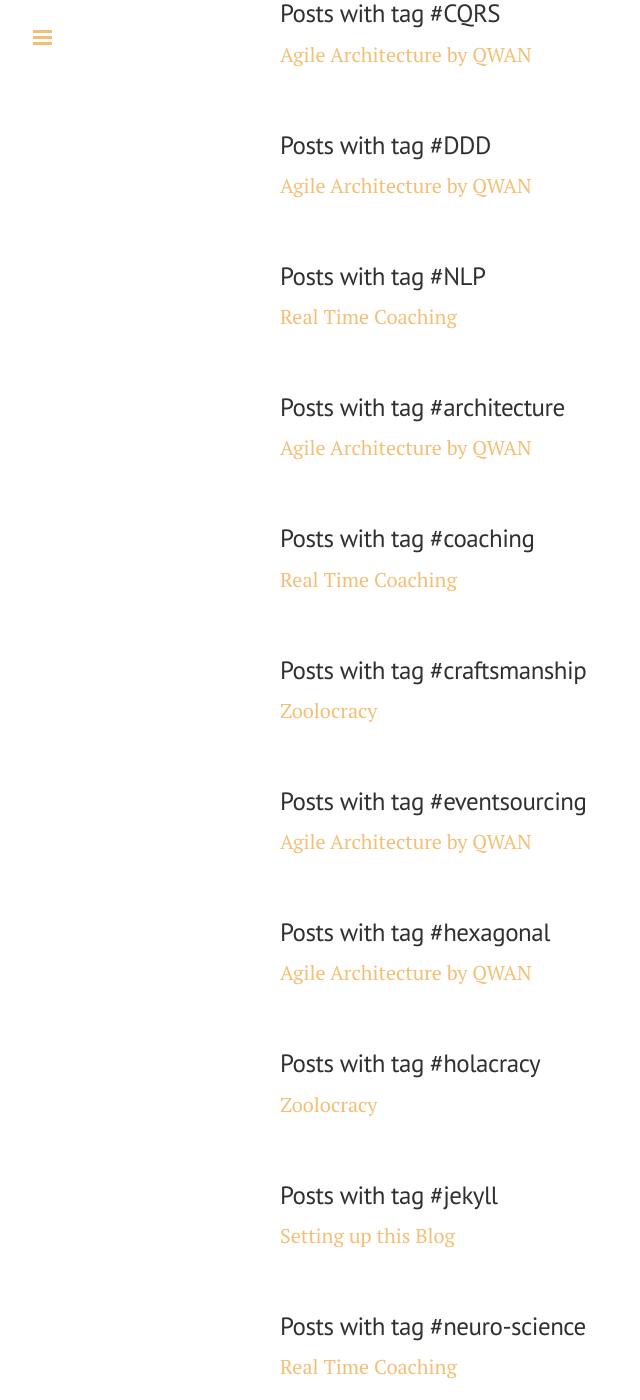
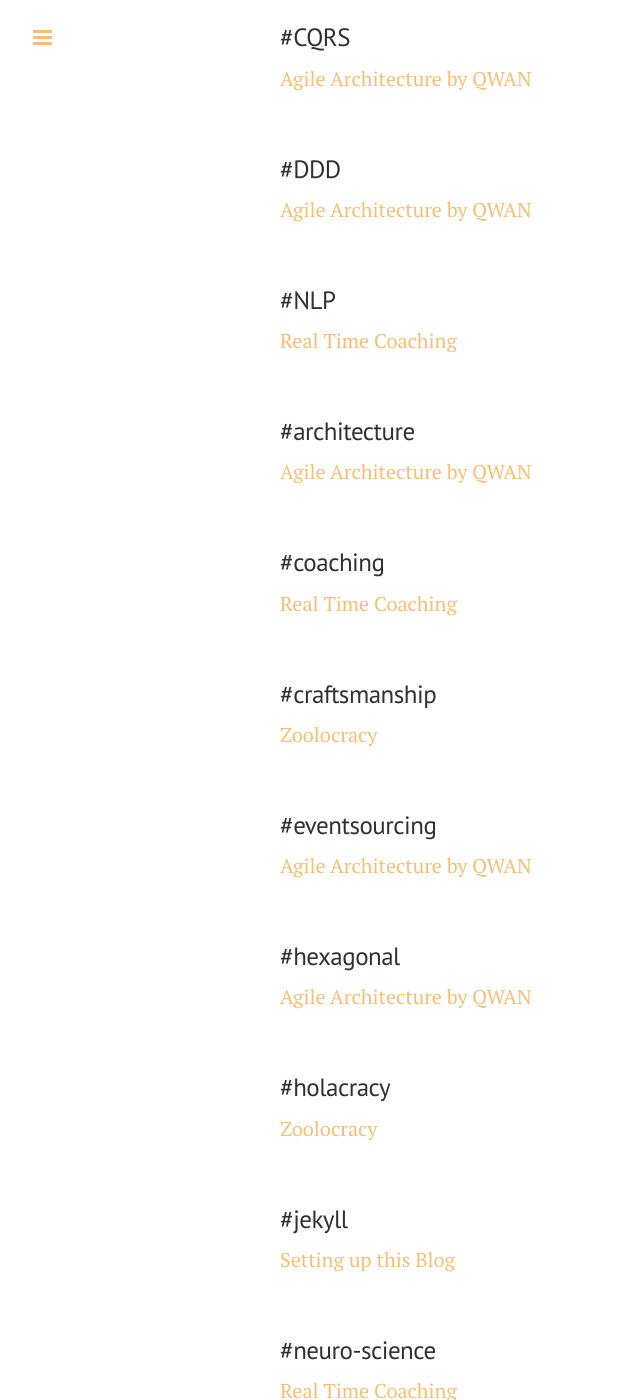
Before and after one commit to TimDM1980/TimDM1980.github.io, a Jekyll site: the page built from tag-cloud.md, in a window 1280 px wide and 1400 px high, scrolled down 408 px. Shown: the whole window, without its empty margins (0-640 px from the left). Built offline with Jekyll 4.4.1, drawn with Linux system fonts in a browser that asks for light colours; some of the changed text lies outside the part shown.

Commit message:
tag cloud

```diff
--- a/tag-cloud.md
+++ b/tag-cloud.md
@@ -8,7 +8,7 @@
     {% for tag in tags %}
         <span class="site-tag">
             <a href="/tag-cloud.html#{{ tag | first | slugify }}"
-            style="font-size: {{ tag | last | size  |  times: 20 | plus: 80  }}%">
+            style="font-size: {{ tag | last | size | times: 40 | plus: 60 }}%">
                 {{ tag | first }} ({{ tag | last | size }})
             </a>
         </span>
@@ -19,7 +19,7 @@
     {% for tag in tags %}
         <div class="tag-cloud-tag-div">
             {% assign tagname = tag[0] %}
-            <h3><a id="{{ tag | first | slugify }}" class="tag-cloud-anchor">Posts with tag #{{tagname}}</a></h3>
+            <h3><a id="{{ tag | first | slugify }}" class="tag-cloud-anchor">#{{tagname}}</a></h3>
             <div>
                 {% for post in site.tags[tagname] %}
                     <a href="{{ post.url }}">{{ post.title }}</a><br/>
```
